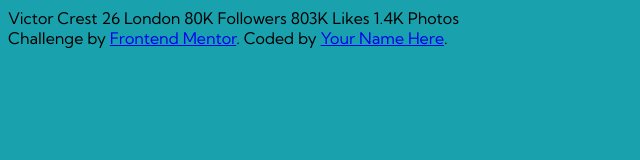
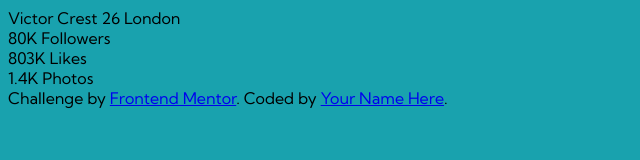
Before and after one commit to AgataLiberska/profile-card-component-FM, a plain HTML site: page index.html in a window 1280 px wide. Shown: the whole page, without its empty margins (0-640 px from the left). Drawn offline with Linux system fonts and the light colour scheme.

Commit message:
basic html markup

```diff
--- a/index.html
+++ b/index.html
@@ -15,18 +15,46 @@
 
 </head>
 <body>
-  Victor Crest
-  26
-  London
+  <div class="container">
+    <div class="card">
+      <div class="card__cover">
 
-  80K
-  Followers
+      </div>
+      <div class="card__main">
 
-  803K
-  Likes
+        <div class="card__photo">
 
-  1.4K
-  Photos
+        </div>
+
+        <div class="card__profile">
+          <span class="card__profile_name">Victor Crest</span>
+          <span class="card__profile_age">26</span>
+          <span class="card__profile_location">London</span>
+        </div>
+
+        <div class="card__stats">
+
+          <div class="card__stats_followers">
+            <span class="follower_count">80K</span>
+            <span class="stat_name">Followers</span>
+          </div>
+
+          <div class="card__stats_likes">
+            <span class="likes_count">803K</span>
+            <span class="stat_name">Likes</span>
+          </div>
+
+          <div class="card__stats_photos">
+            <span class="photos_count">1.4K</span>
+            <span class="stat_name">Photos</span>
+          </div>
+
+        </div>
+
+      </div>
+    </div>
+  </div>
+
   <div class="attribution">
     Challenge by <a href="https://www.frontendmentor.io?ref=challenge" target="_blank">Frontend Mentor</a>.
     Coded by <a href="#">Your Name Here</a>.
```
